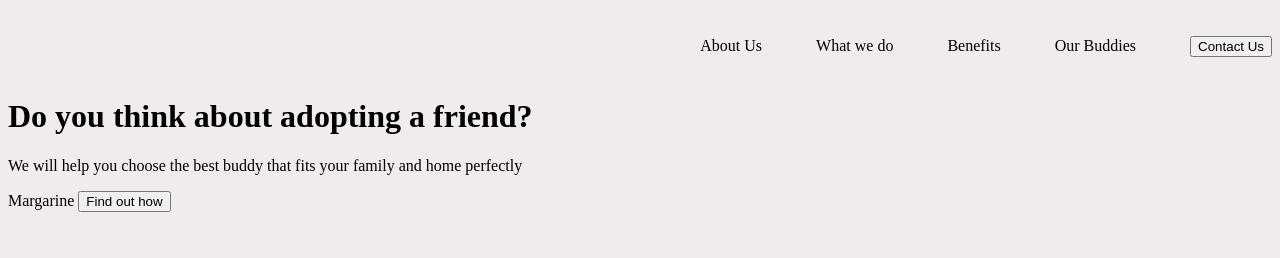
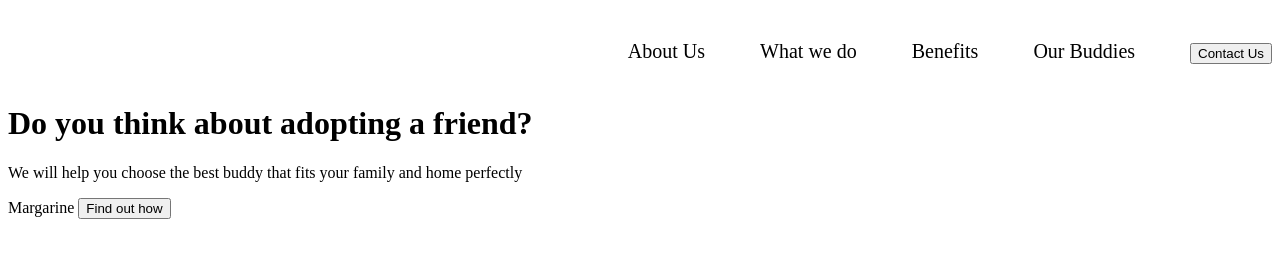
Before and after one commit to cherinabrownlee/Deliverable-1, a plain HTML site: page index.html in a window 1280 px wide. Shown: the top 258 px of the page. Drawn offline with Linux system fonts and the light colour scheme.

Commit message:
Update styles.css

```diff
--- a/styles.css
+++ b/styles.css
@@ -1,19 +1,9 @@
-html{
-    background: #F0ECEE;
-    background-image: url(bulldog.jpg);
-}
-
-
-body{
-  background-color: F0ECEE;
-  font-family: Fira Sans;
-}
-
-.nav{
+.nav {
   color: #F0ECEE
   list-style: none;
   text-align: right;
   padding: 20px 0 20px 0;
+  font-size: 20px;
 }
 
 .nav > li {
```
